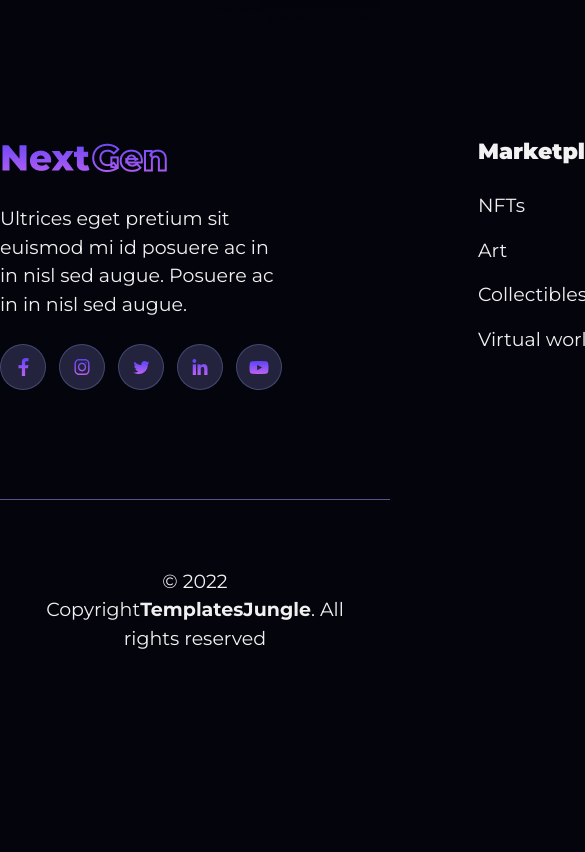
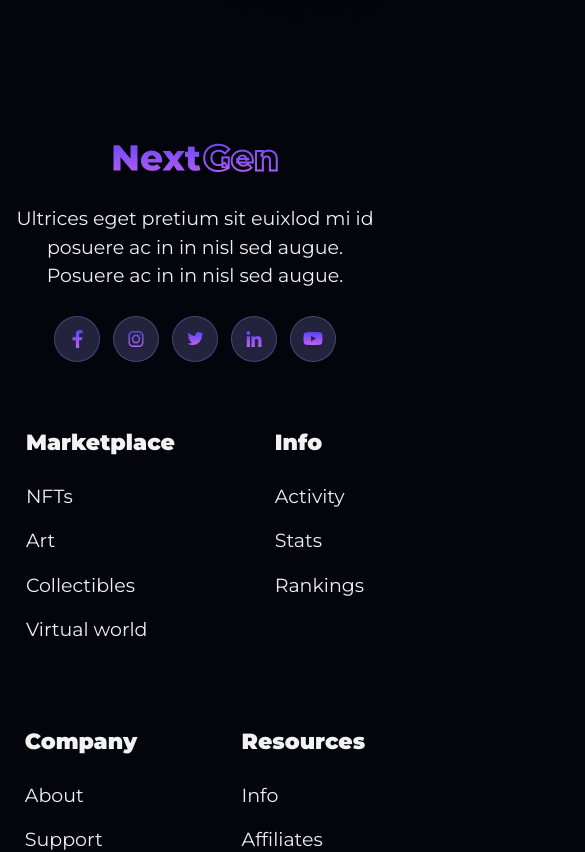
Before and after one commit to Riajul-56/NextGen, a React (Vite) app: page / in a window 390 px wide. Shown: the part 10660-11512 px from the top of the page, 585 px wide, since content can reach past the window. Before the commit the page ends 11345 px from the top, so only its background shows below. Built offline with nearby package versions, Linux system fonts and the light colour scheme.

Commit message:
Footer Responsive completed

```diff
--- a/src/sections/Footer.jsx
+++ b/src/sections/Footer.jsx
@@ -98,18 +98,18 @@ let footerData = [
 
 const Footer = () => {
   return (
-    <footer className="relative ">
+    <footer className="relative px-2 MyXl:px-0">
       <img src={shadow} className="absolute -top-[700px] right-0" />
-      <div className="border-b border-[#535488] pb-[100px] mb-9 ">
+      <div className="border-b border-[#535488] xl:pb-[100px] pb-10 mb-9">
         <Container>
-          <Flex className="gap-[196px]">
-            <div className="w-[400px]">
-              <img src={logo} />
-              <p className="mt-[25px] mb-[25px] font-normal text-[19px]">
-                Ultrices eget pretium sit euismod mi id posuere ac in in nisl
+          <Flex className="xl:gap-[196px] gap-16 flex-col xl:flex-row">
+            <div className="xl:w-[400px] max-w-auto">
+              <img src={logo} className="xl:mx-0 mx-auto "/>
+              <p className="mt-[25px] mb-[25px] font-normal text-[19px] text-center xl:text-left">
+                Ultrices eget pretium sit euixlod mi id posuere ac in in nisl
                 sed augue. Posuere ac in in nisl sed augue.
               </p>
-              <Flex className="gap-[13px]">
+              <Flex className="gap-[13px] xl:justify-start justify-center">
                 <SocialMedia img={fb} />
                 <SocialMedia img={insta} />
                 <SocialMedia img={twiter} />
@@ -118,10 +118,10 @@ const Footer = () => {
               </Flex>
             </div>
 
-            <Flex className="gap-[150px] z-50">
+            <Flex className="xl:gap-[150px] gap-16 z-50 flex-wrap xl:flex-nowrap justify-around  ">
               {footerData.map((item) => (
                 <div>
-                  <h2 className="text-text_title font-black text-[22px] mb-6">
+                  <h2 className="text-text_title font-black text-[22px]  mb-6">
                     {item.heading}
                   </h2>
                   <ul>
```
